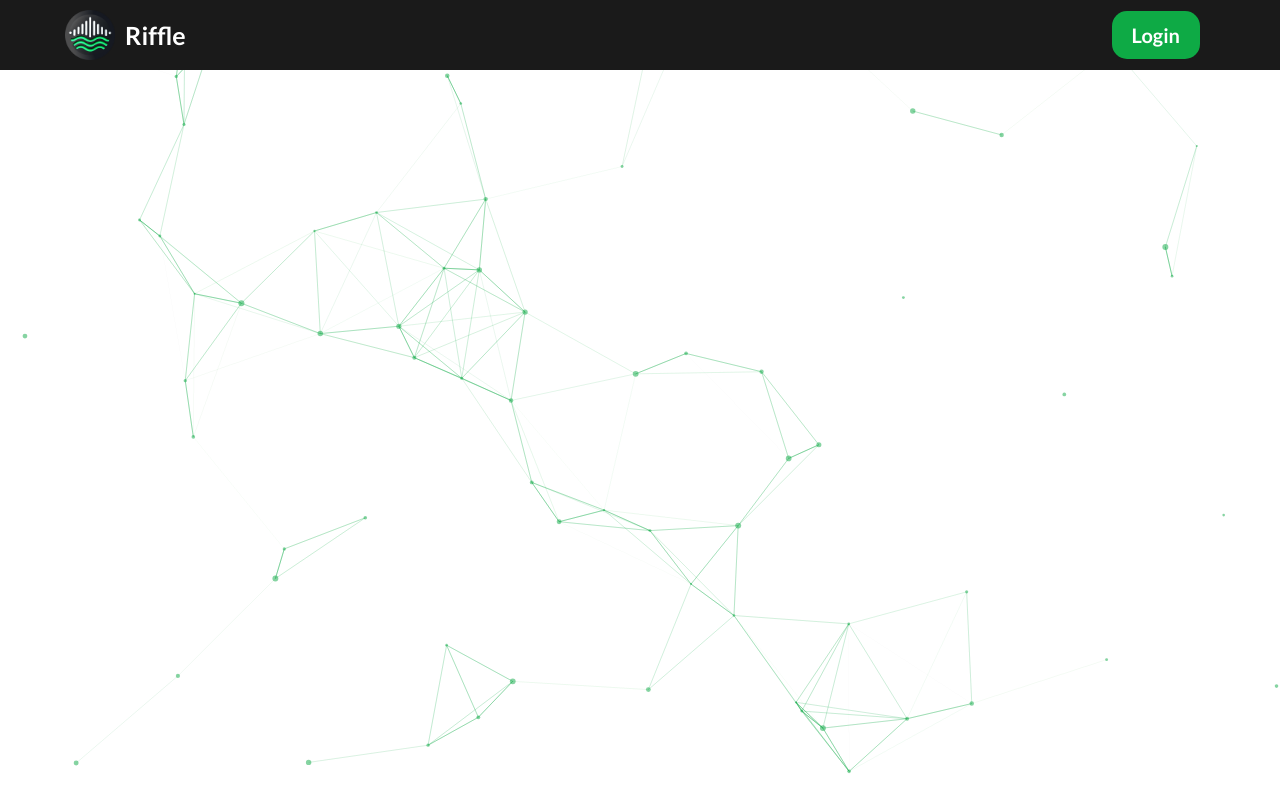
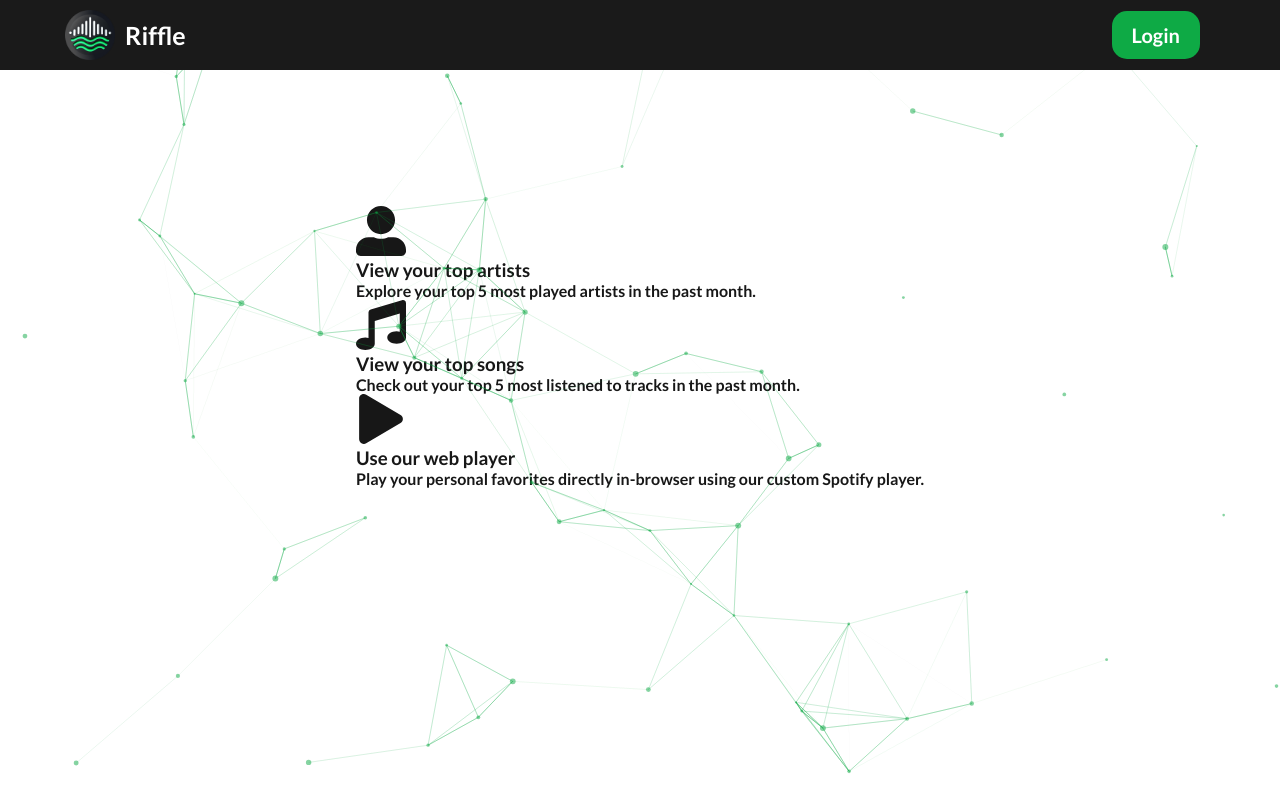
Before and after one commit to cramosme/Riffle-Web, a Next.js app: page / in a window 1280 px wide. Built offline with nearby package versions, Linux system fonts and the light colour scheme.

Commit message:
Landing Stuff

```diff
--- a/src/app/layout.module.css
+++ b/src/app/layout.module.css
@@ -64,3 +64,35 @@
    margin: 0;
    width: 100%;
 }
+
+.featuresContainer {
+   margin-top: 3rem;
+   display: flex;
+   flex-direction: column;
+   max-width: 700px;
+   margin-left: auto;
+   margin-right: auto;
+}
+
+.featureItem {
+   display: flex;
+   align-items: flex-start;
+   gap: 1rem;
+   margin-bottom: 5rem;
+}
+
+.featureIcon {
+   color: #1ED760;
+   min-width: 40px;
+}
+
+.featureTitle {
+   margin: 0;
+   font-size: 1.25rem;
+   font-weight: bold;
+}
+
+.featureDesc {
+   margin: 0.25rem 0 0;
+   color: #ccc;
+}
--- a/src/app/page.jsx
+++ b/src/app/page.jsx
@@ -1,13 +1,43 @@
 // Landing page
 import styles from './page.module.css';
+import { FaUserAlt, FaMusic, FaPlay } from 'react-icons/fa';
 
-// Landing page
 export default function Home() {
   return (
     <div className={styles.container}>
       <p className={styles.welcomeText}>
         Welcome to Riffle! Riffle is a web application that uses the publicly available Spotify API to provide users with useful statistics about their listening habits.
       </p>
+
+      <div className={styles.featuresContainer}>
+        <Feature
+          icon={<FaUserAlt size={50} />}
+          title="View your top artists"
+          description="Explore your top 5 most played artists in the past month."
+        />
+        <Feature
+          icon={<FaMusic size={50} />}
+          title="View your top songs"
+          description="Check out your top 5 most listened to tracks in the past month."
+        />
+        <Feature
+          icon={<FaPlay size={50} />}
+          title="Use our web player"
+          description="Play your personal favorites directly in-browser using our custom Spotify player."
+        />
+      </div>
     </div>
   );
 }
+
+function Feature({ icon, title, description }) {
+  return (
+    <div className={styles.featureItem}>
+      <div className={styles.featureIcon}>{icon}</div>
+      <div>
+        <h3 className={styles.featureTitle}>{title}</h3>
+        <p className={styles.featureDesc}>{description}</p>
+      </div>
+    </div>
+  );
+}
```
